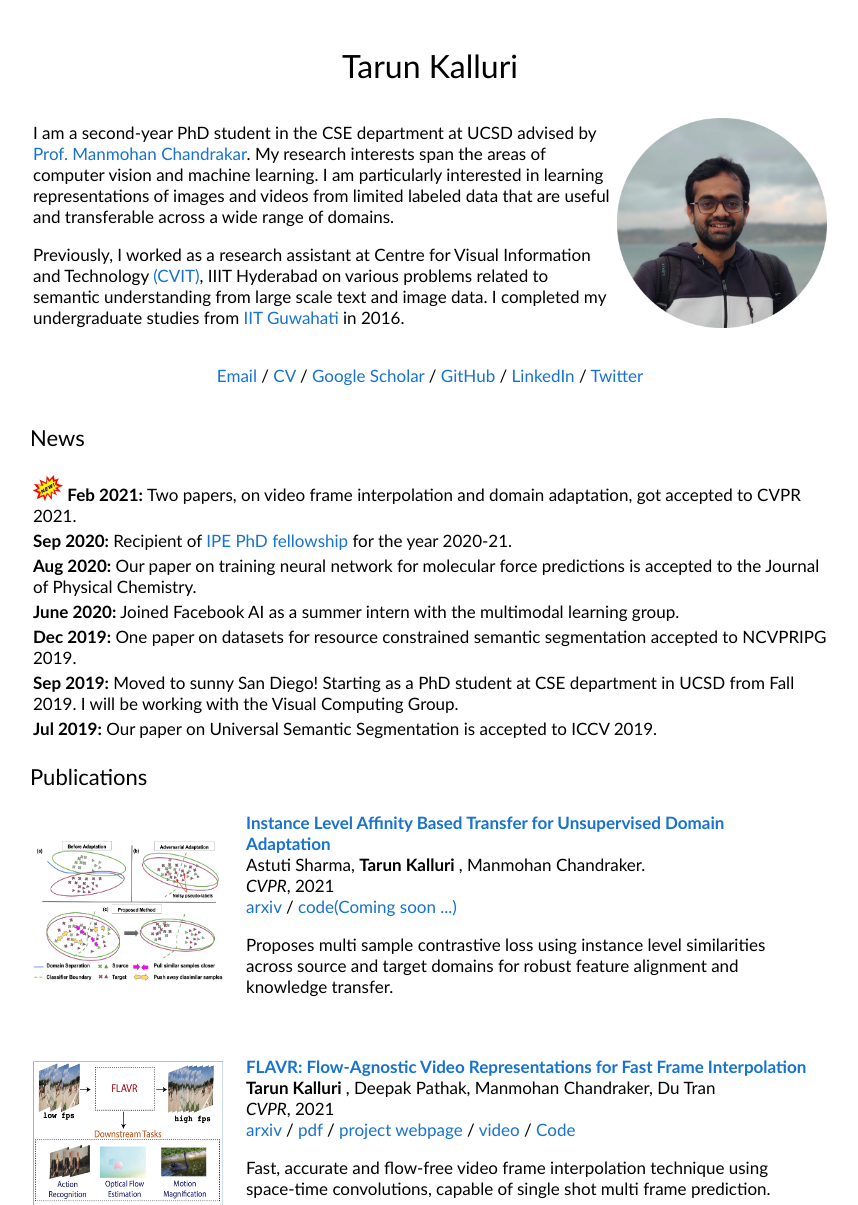
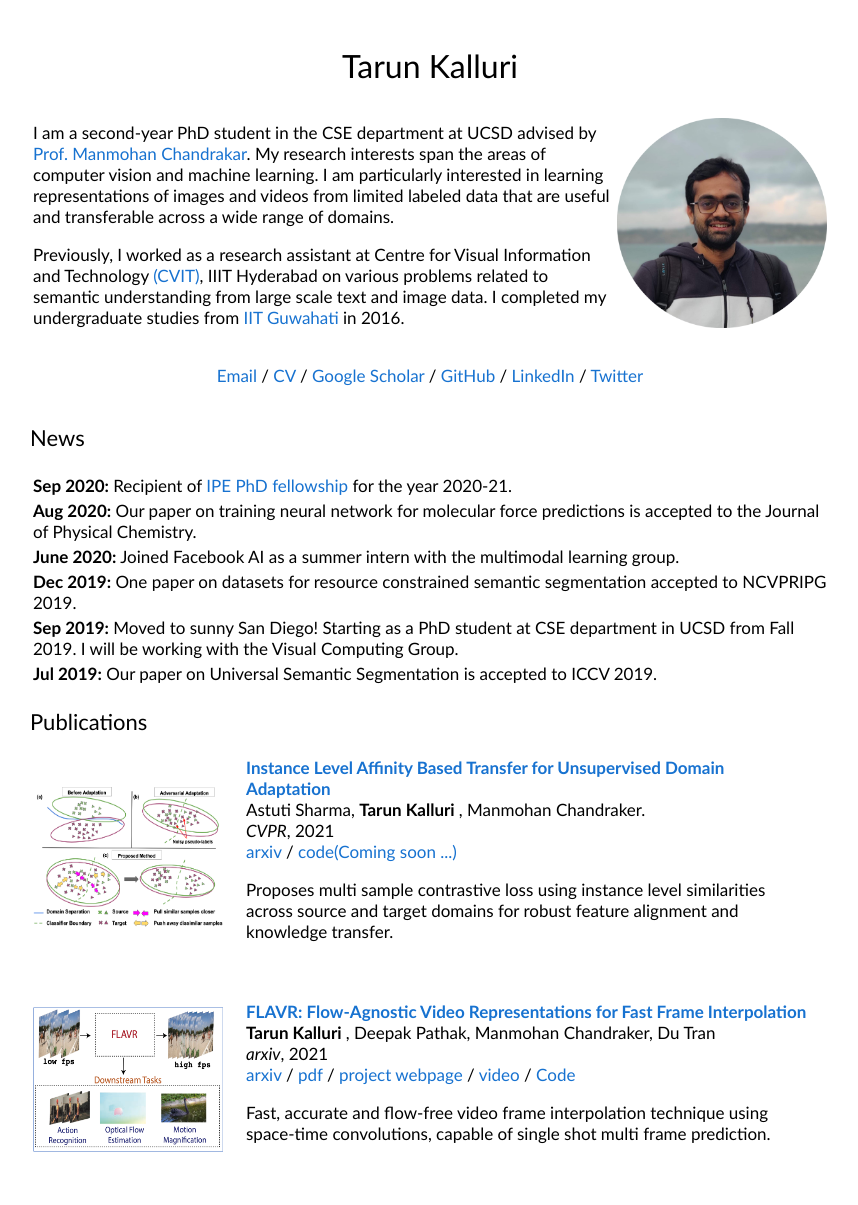
Before and after one commit to tarun005/tarun005.github.io, a Jekyll site: the page index.html, which Jekyll copies as it is, in a window 1280 px wide and 1400 px high, cut to the strip 0-1205 px from the top of the window. Shown: the whole strip, without its empty margins (210-1068 px from the left). Built offline with Jekyll 4.4.1, drawn with Linux system fonts in a browser that asks for light colours.

Commit message:
Updated FLAVR

```diff
--- a/FLAVR/index.html
+++ b/FLAVR/index.html
@@ -91,7 +91,7 @@
           <td align=center width=70px>
             <center>
               <span style="font-size:24px"><a href="https://arxiv.org/pdf/2012.08512.pdf" target="_blank"> <img src="./FLAVR_files/paper.png" class="layered-paper-big"  height="70px"><br>
-              Paper [CVPR 2021] </a></span>
+              Paper </a></span>
             </center>
           </td>
           <td align=center width=70px>
--- a/index.html
+++ b/index.html
@@ -67,7 +67,6 @@
 
 <table>
 
-<tr> <td> <img width=30 src="images/new.jpg"> <b>Feb 2021: </b> Two papers, on video frame interpolation and domain adaptation, got accepted to CVPR 2021. </td> </tr>
 <tr> <td> <b>Sep 2020: </b> Recipient of <a href="https://ipe.ucsd.edu/our-researchers/index.html"> IPE PhD fellowship </a> for the year 2020-21. </td> </tr>
 <tr> <td> <b>Aug 2020:</b>  Our paper on training neural network for molecular force predictions is accepted to the Journal of Physical Chemistry. </td> </tr>
 <tr> <td> <b>June 2020:</b>  Joined Facebook AI as a summer intern with the multimodal learning group. </td> </tr>
@@ -133,7 +132,7 @@
           Du Tran
 
           <br>
-          <em>CVPR</em>, 2021
+          <em>arxiv</em>, 2021
           <br>
           <a href="https://arxiv.org/abs/2012.08512">arxiv</a> /
       <a href="files/papers/2012.08512.pdf">pdf</a> /
```
